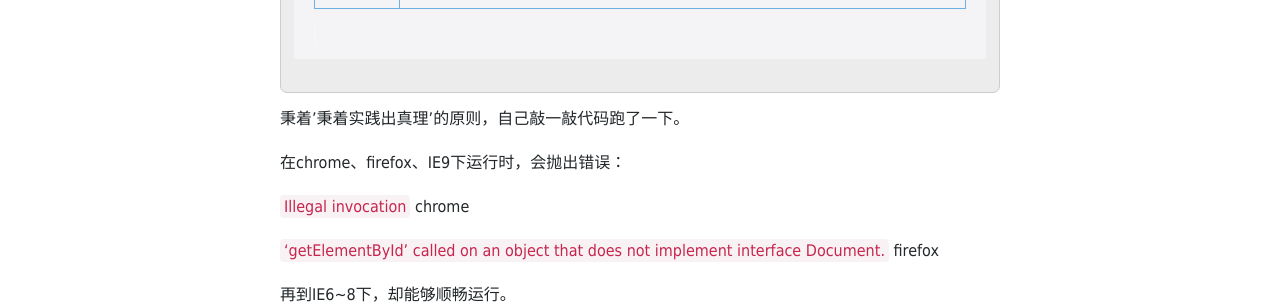
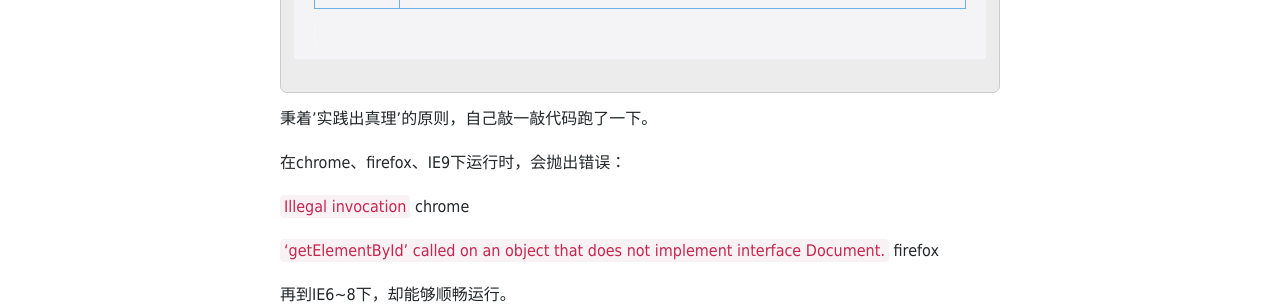
Before and after one commit to acs1899/myblog_back, a Jekyll site: the page built from _posts/2012-08-22-getElementById方法的作用域.md, in a window 1280 px wide. Shown: the part 759-1063 px from the top of the page. Built offline with Jekyll 4.4.1, drawn with Linux system fonts in a browser that asks for light colours; nearby versions of some CDN libraries; some web fonts are replaced; Markdown is read by kramdown in place of the engine named in the settings.

Commit message:
concat-dis

```diff
--- a/_layouts/default.html
+++ b/_layouts/default.html
@@ -1,14 +1,8 @@
 <!DOCTYPE html>
 <html>
 <head>
-    <meta charset="utf-8" />
-    <title>
-        {% if page.title %}
-            {{ page.title }}-{{ site.title }}
-        {% else %}
-            {{ site.title }}
-        {% endif %}
-    </title>
+    <meta http-equiv="Content-Type" content="text/html; charset=utf-8">
+    <title>{% if page.title %}{{ page.title }}-{{ site.title }}{% else %}{{ site.title }}{% endif %}</title>
     <meta name="generator" content="Jekyll" />
     <meta name="author" content="{{ site.author.name }}" />
     <meta name="description" content="{{ page.description }}" />
--- a/_posts/2012-08-22-getElementById方法的作用域.md
+++ b/_posts/2012-08-22-getElementById方法的作用域.md
@@ -12,7 +12,7 @@
 var $=document.getElementById;
 var b=$('header');
 {% endhighlight %}
-秉着'秉着实践出真理'的原则，自己敲一敲代码跑了一下。
+秉着'实践出真理'的原则，自己敲一敲代码跑了一下。
 
 在chrome、firefox、IE9下运行时，会抛出错误：
 
--- a/contact.html
+++ b/contact.html
@@ -28,7 +29,7 @@
             }
             {% endhighlight %}
         </div>
-        <p>在<span class="impo">this</span>的表象前窥探早已失去的真实，在<span class="impo">if</span>与<span class="impo">else</span>的选>    择中找回正在流逝的自我，在<span class="impo">for</span>的循环后得到盼望已久的感动。</p>
+        <p>在<span class="impo">this</span>的表象前窥探早已失去的真实，在<span class="impo">if</span>与<span class="impo">else</span>的选择中找回正在流逝的自我，在<span class="impo">for</span>的循环后得到盼望已久的感动。</p>
         <p style="text-align:right">给走在前端路上的人</p>
     </div>
 </div>
```
Also changed, not shown: other parts of contact.html (+1 -0 lines), _posts/2013-12-19-javascript事件触发器.md (+2 -2 lines).
